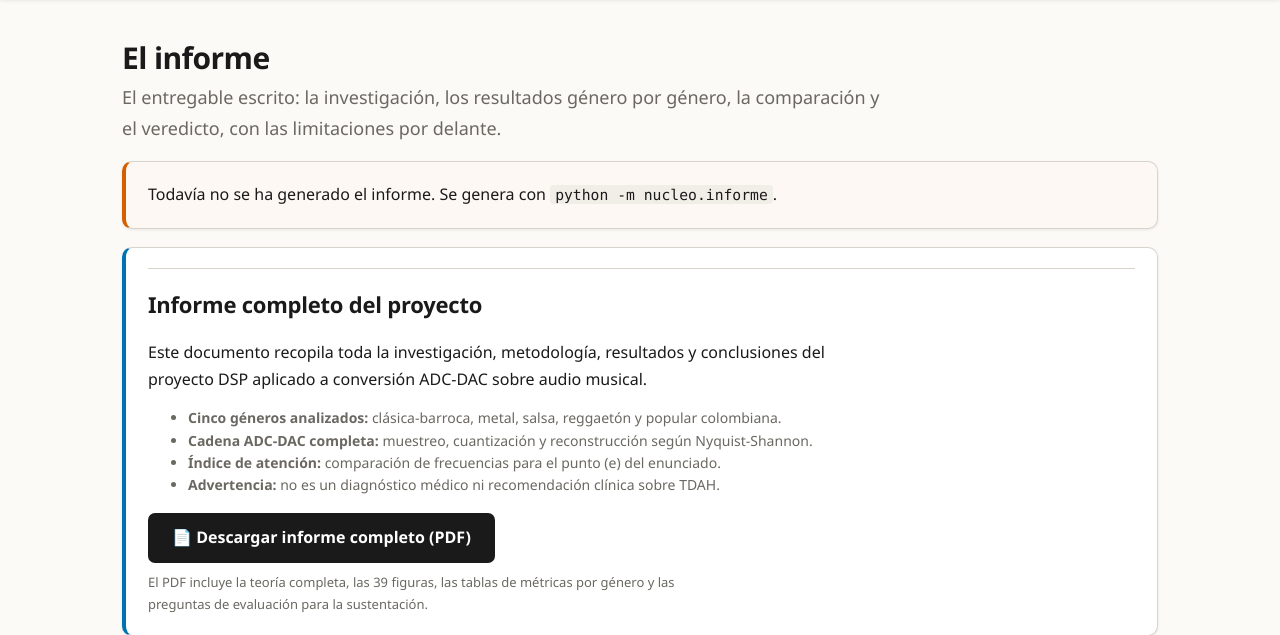
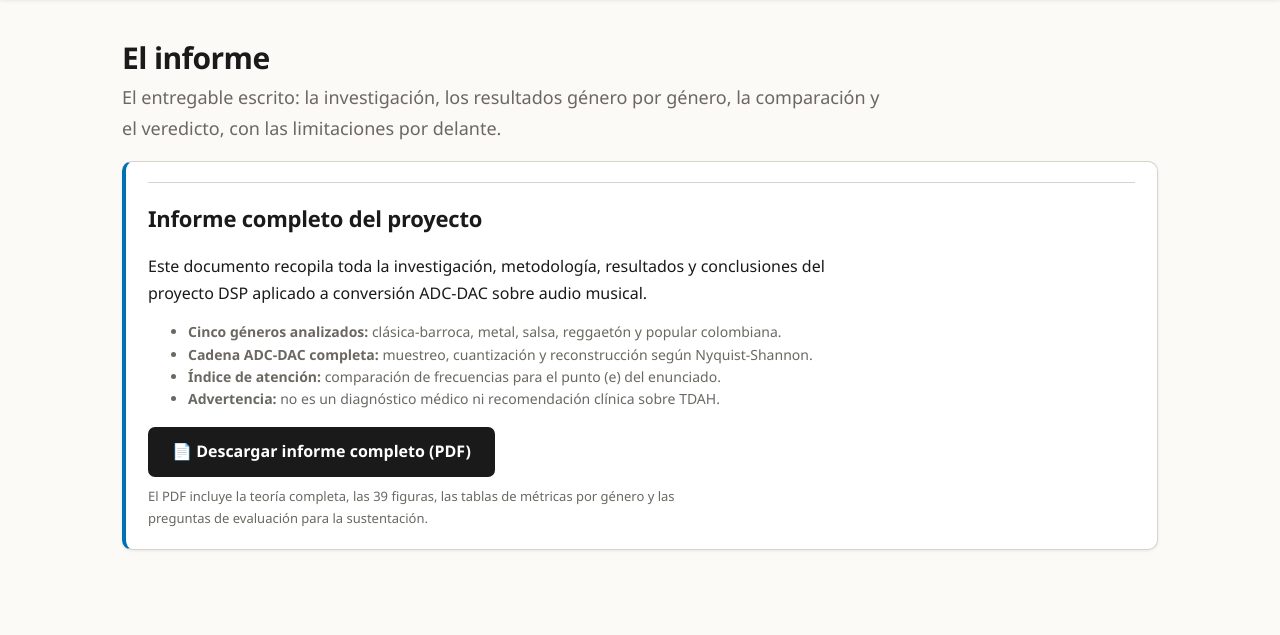
Before and after one commit to NPCamilo/generos-musicales-adc-dac, a Django app: template motor/templates/motor/informe.html in a window 1280 px wide. Shown: the part 57-692 px from the top of the page. Run offline with Django 5.2, Linux system fonts and the light colour scheme; the template is opened without the code that fills it, so the values that code supplies are empty.

Commit message:
fix: eliminar tarjeta aviso 'no se ha generado el informe' de pagina informe

```diff
--- a/motor/templates/motor/informe.html
+++ b/motor/templates/motor/informe.html
@@ -27,11 +27,6 @@
       {{ figuras|length }} figuras (.zip)</a>
   </p>
 </div>
-{% else %}
-<div class="panel aviso">
-  Todavía no se ha generado el informe. Se genera con
-  <code>python -m nucleo.informe</code>.
-</div>
 {% endif %}
 
 <div class="panel acento">
```
